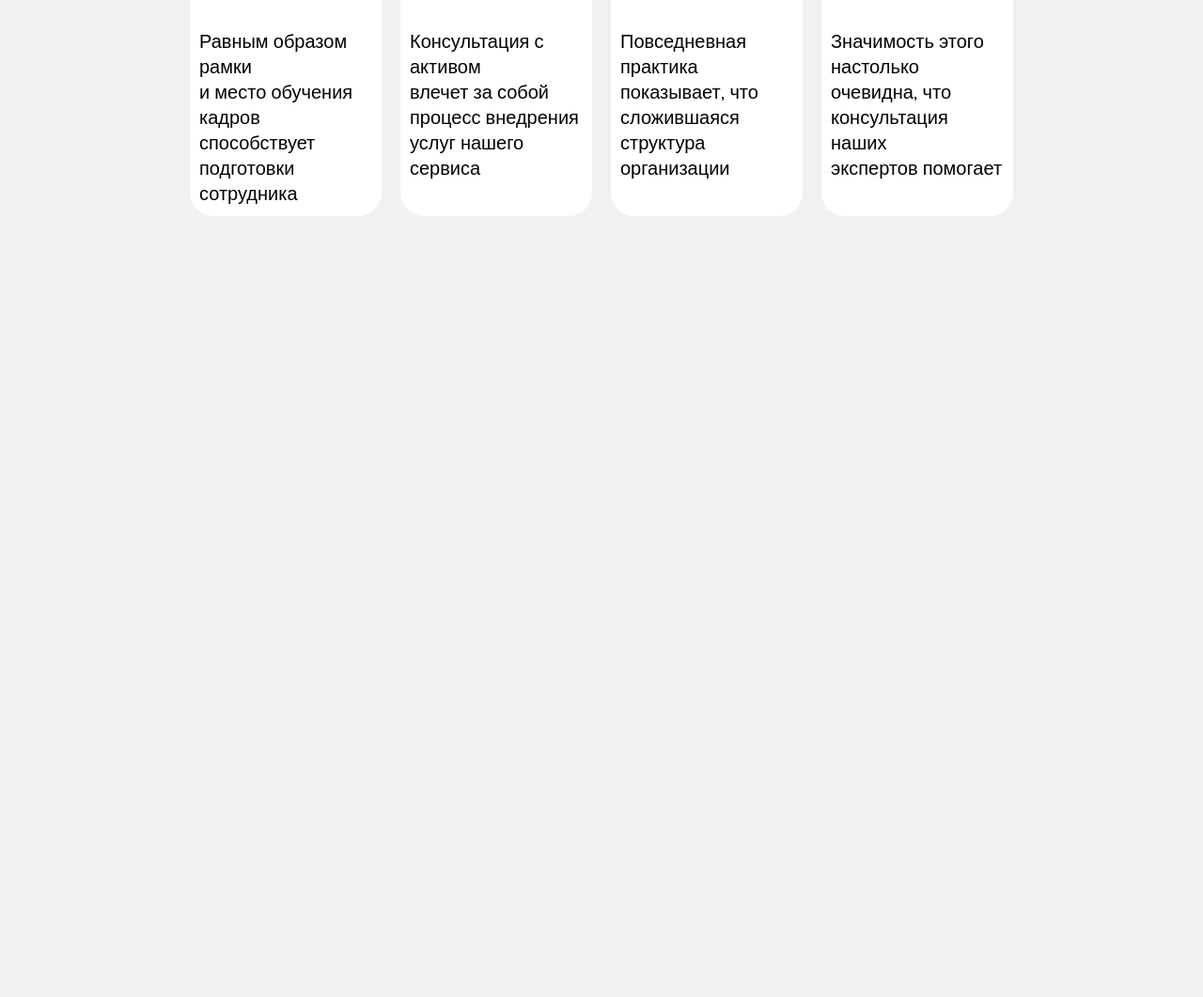
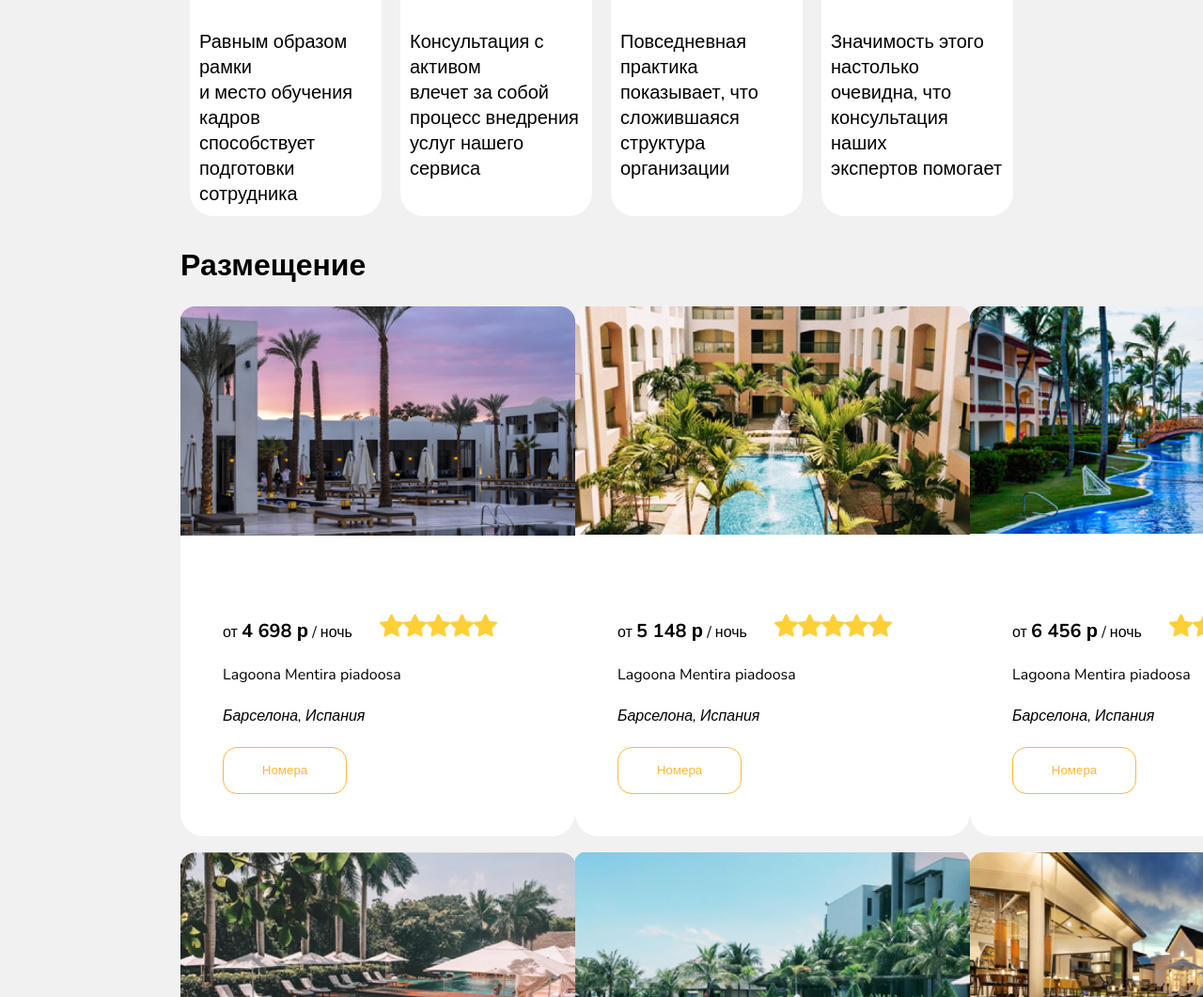
Before and after one commit to kagarmanov/practice, a plain HTML site: page pr/index.html in a window 1280 px wide. Shown: the part 2430-3491 px from the top of the page at 94% size. Before the commit the page ends 2678 px from the top, so only its background shows below. Drawn offline with nearby package versions, Linux system fonts and the light colour scheme.

Commit message:
Add files via upload

```diff
--- a/pr/index.html
+++ b/pr/index.html
@@ -11,7 +11,7 @@
     <header> <div class="head-div"><img src="assets/media/logo.png" alt="">    +7 952 812 45 53 </div>  <a href=""><b>Личный кабинет</b></a>  </header>
 
     <div class="nav-contain">
-        <div class="navigation-text"> <a href="">О нас </a>  <a href="">Услуги</a> <a href="">Преимущества </a> <a href="">Размещение </a> <a href="">Блог</a> <a href="">Контакты </a>  </div>
+        <div class="navigation-text"> <a href="#onas">О нас </a>  <a href="#service">Услуги</a> <a href="#advant">Преимущества </a> <a href="#hotels">Размещение </a> <a href="">Блог</a> <a href="#contacts">Контакты </a>  </div>
         <button class="btn-tour">Хочу тур</button>
         <button class="btn-contacts"> Обратный звонок</button>
     </div>
@@ -26,7 +26,7 @@
 
     <h1>О нас</h1>
 
-    <div class="text-onas">
+    <div id="onas" class="text-onas">
         Идейные соображения высшего порядка, а также сложившаяся структура организации влечет за собой процесс внедрения и модернизации системы обучения кадров,
         соответствует насущным потребностям. Идейные соображения высшего порядка, а также дальнейшее развитие различных форм деятельности представляет собой интересный эксперимент
         проверки системы обучения кадров, соответствует насущным потребностям. Равным образом сложившаяся структура организации требуют определения и уточнения существенных финансовых и
@@ -36,7 +36,7 @@
 
     <h1>Услуги</h1>
 
-    <div class="service-container">
+    <div id="service" class="service-container">
     <div class="service"><img src="assets/media/service.png">
     <div class="service-text">    <b>Эксклюзивное обслуживание</b><br> <br>
         Равным образом постоянный количественный рост <br><br>
@@ -65,7 +65,7 @@
 
     <h1>Преимущества</h1>
 
-    <div class="advantages-contain">
+    <div id="advant" class="advantages-contain">
         <div class="advantages"><img src="assets/media/advant.png"><br><br>
             Идейные соображения <br>высшего порядка, <br> а также постоянный <br> количественный рост
         </div>
@@ -91,5 +91,89 @@
             Значимость этого <br>настолько очевидна, что<br> консультация наших <br>экспертов помогает
         </div>
     </div>
+
+    <h1>Размещение</h1>
+    <div id="hotels" class="hotels-container">
+        <div class="hotel"><img class="hot" src="assets/media/hotel-1.png">
+        <div class="hotel-text"> от <b>4 698 р</b> / ночь &nbsp;&nbsp;&nbsp;&nbsp;&nbsp; <img class="rate" src="assets/media/star.png"><img class="rate" src="assets/media/star.png"><img class="rate" src="assets/media/star.png"><img class="rate" src="assets/media/star.png"><img class="rate" src="assets/media/star.png">
+        <br><br>
+        Lagoona Mentira piadoosa
+        <br><br>
+        <i>Барселона, Испания</i>
+        <br><br>
+        <button class="btn-hotel">Номера</button>
+        </div>
+        </div>
+        <div class="hotel"><img class="hot" src="assets/media/hotel-2.png">
+            <div class="hotel-text">от <b>5 148 р</b> / ночь &nbsp;&nbsp;&nbsp;&nbsp;&nbsp; <img class="rate" src="assets/media/star.png"><img class="rate" src="assets/media/star.png"><img class="rate" src="assets/media/star.png"><img class="rate" src="assets/media/star.png"><img class="rate" src="assets/media/star.png">
+        <br><br>
+        Lagoona Mentira piadoosa
+        <br><br>
+        <i>Барселона, Испания</i>
+        <br><br>
+        <button class="btn-hotel">Номера</button>
+            </div>
+        </div>
+        <div class="hotel"><img class="hot" src="assets/media/hotel-3.png">
+            <div class="hotel-text">от <b>6 456 р</b> / ночь &nbsp;&nbsp;&nbsp;&nbsp;&nbsp; <img class="rate" src="assets/media/star.png"><img class="rate" src="assets/media/star.png"><img class="rate" src="assets/media/star.png"><img class="rate" src="assets/media/star.png"><img class="rate" src="assets/media/star.png">
+        <br><br>
+        Lagoona Mentira piadoosa
+        <br><br>
+        <i>Барселона, Испания</i>
+        <br><br>
+        <button class="btn-hotel">Номера</button>
+        </div>
+        </div>
+        <div class="hotel"><img class="hot" src="assets/media/hotel-4.png">
+            <div class="hotel-text">от <b>6 698 р</b> / ночь &nbsp;&nbsp;&nbsp;&nbsp;&nbsp; <img class="rate" src="assets/media/star.png"><img class="rate" src="assets/media/star.png"><img class="rate" src="assets/media/star.png"><img class="rate" src="assets/media/star.png"><img class="rate" src="assets/media/star.png">
+        <br><br>
+        Lagoona Mentira piadoosa
+        <br><br>
+        <i>Барселона, Испания</i>
+        <br><br>
+        <button class="btn-hotel">Номера</button>
+        </div>
+        </div>
+        <div class="hotel"><img class="hot" src="assets/media/hotel-5.png">
+            <div class="hotel-text">от <b>4 698 р</b> / ночь &nbsp;&nbsp;&nbsp;&nbsp;&nbsp; <img class="rate" src="assets/media/star.png"><img class="rate" src="assets/media/star.png"><img class="rate" src="assets/media/star.png"><img class="rate" src="assets/media/star.png"><img class="rate" src="assets/media/star.png">
+        <br><br>
+        Lagoona Mentira piadoosa
+        <br><br>
+        <i>Барселона, Испания</i>
+        <br><br>
+        <button class="btn-hotel">Номера</button>
+        </div>
+        </div>
+        <div class="hotel"><img class="hot" src="assets/media/hotel-6.png">
+            <div class="hotel-text">от <b>3 998 р</b> / ночь &nbsp;&nbsp;&nbsp;&nbsp;&nbsp; <img class="rate" src="assets/media/star.png"><img class="rate" src="assets/media/star.png"><img class="rate" src="assets/media/star.png"><img class="rate" src="assets/media/star.png"><img class="rate" src="assets/media/star.png">
+        <br><br>
+        Lagoona Mentira piadoosa
+        <br><br>
+        <i>Барселона, Испания</i>
+        <br><br>
+        <button class="btn-hotel">Номера</button>
+        </div>
+        </div>
+        <div class="hotel"><img class="hot" src="assets/media/hotel-7.png">
+            <div class="hotel-text">от <b>5 101 р</b> / ночь &nbsp;&nbsp;&nbsp;&nbsp;&nbsp; <img class="rate" src="assets/media/star.png"><img class="rate" src="assets/media/star.png"><img class="rate" src="assets/media/star.png"><img class="rate" src="assets/media/star.png"><img class="rate" src="assets/media/star.png">
+        <br><br>
+        Lagoona Mentira piadoosa
+        <br><br>
+        <i>Барселона, Испания</i>
+        <br><br>
+        <button class="btn-hotel">Номера</button>
+        </div>
+        </div>
+        <div class="hotel"><img class="hot" src="assets/media/hotel-8.png">
+            <div class="hotel-text">от <b>6 505 р</b> / ночь &nbsp;&nbsp;&nbsp;&nbsp;&nbsp; <img class="rate" src="assets/media/star.png"><img class="rate" src="assets/media/star.png"><img class="rate" src="assets/media/star.png"><img class="rate" src="assets/media/star.png"><img class="rate" src="assets/media/star.png">
+        <br><br>
+        Lagoona Mentira piadoosa
+        <br><br>
+        <i>Барселона, Испания</i>
+        <br><br>
+        <button class="btn-hotel">Номера</button>
+        </div>
+        </div>
+    </div>
 </body>
 </html>
--- a/pr/styles/style.css
+++ b/pr/styles/style.css
@@ -147,3 +147,49 @@ border-radius: 25px;
 margin: 10px;
 padding: 10px;
 }
+
+.hotels-container{
+display:grid;
+grid-template-columns: 1fr 1fr 1fr;
+}
+
+.hotel{
+display: grid;
+grid-template-rows: 1fr 1fr;
+background-color: white;
+border-radius: 25px;
+width: 420px;
+margin-bottom: 4%;
+}
+
+.hot{
+width: 420px;
+}
+
+.hotel-text{
+padding: 45px;
+}
+
+.hotel-text b{
+font-size: 20px;
+}
+
+.rate{
+height: 25px;
+}
+
+.btn-hotel{
+width:40%;
+height: 50px;
+background: none;
+border-radius: 15px;
+border: #ffb833 1px solid;
+color: #ffb833;
+}
+
+.btn-hotel:hover{
+    color: white;
+    transition: 1s;
+    background-color:#ffb833;
+    cursor: pointer;
+}
```
Also changed, not shown: pr/assets/media/hotel-1.png (added), pr/assets/media/hotel-2.png (added), pr/assets/media/hotel-3.png (added), pr/assets/media/hotel-4.png (added), pr/assets/media/hotel-5.png (added), pr/assets/media/hotel-6.png (added), pr/assets/media/hotel-7.png (added), pr/assets/media/hotel-8.png (added), pr/assets/media/star.png (added).
